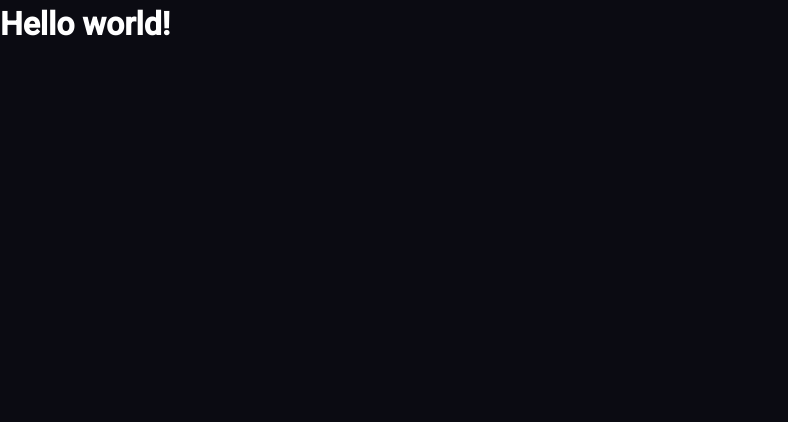
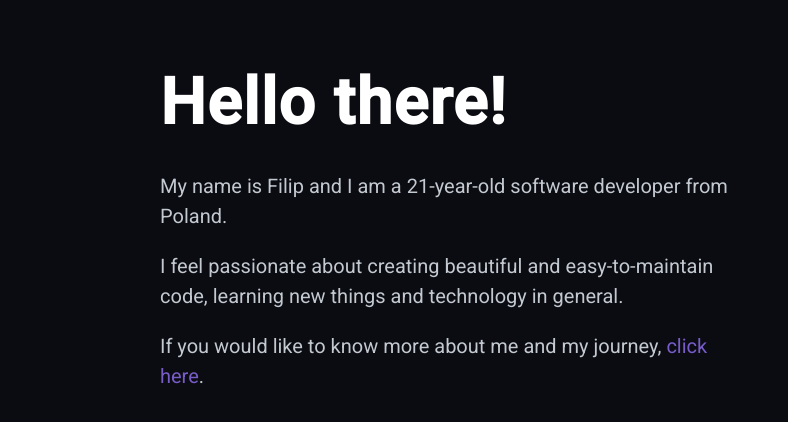
Before and after one commit to fdukat/fdukat.com, a Next.js app: page / in a window 1280 px wide. Shown: the top 422 px of the page, without its empty margins (0-788 px from the left). Built offline with nearby package versions, Linux system fonts and the light colour scheme.

Commit message:
add container and hero components to index page

```diff
--- a/pages/index.tsx
+++ b/pages/index.tsx
@@ -1,3 +1,17 @@
+import Head from 'next/head';
+
+import Container from '@/components/Container';
+import Hero from '@/components/Hero';
+
 export default function HomePage() {
-  return <h1>Hello world!</h1>;
+  return (
+    <>
+      <Head>
+        <title>Home | Filip Dukat</title>
+      </Head>
+      <Container>
+        <Hero />
+      </Container>
+    </>
+  );
 }
```
